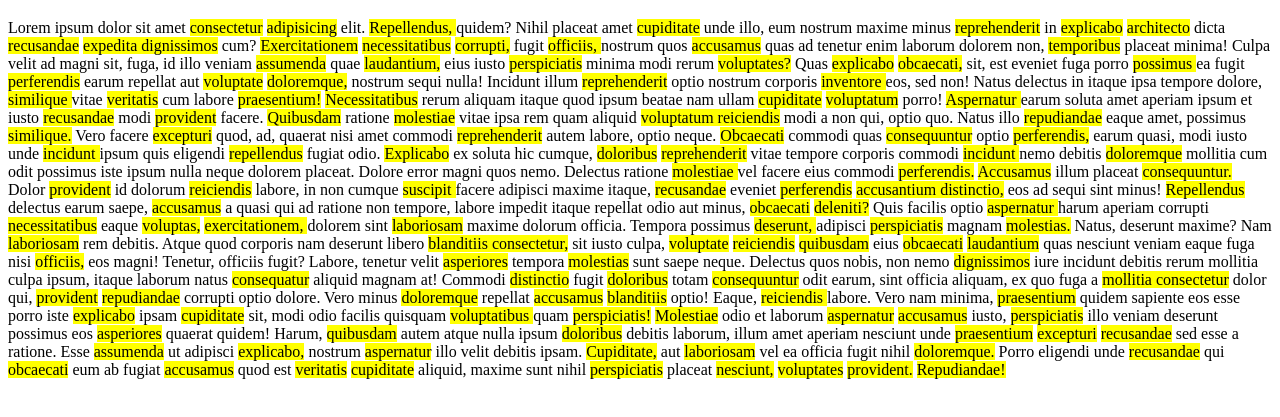
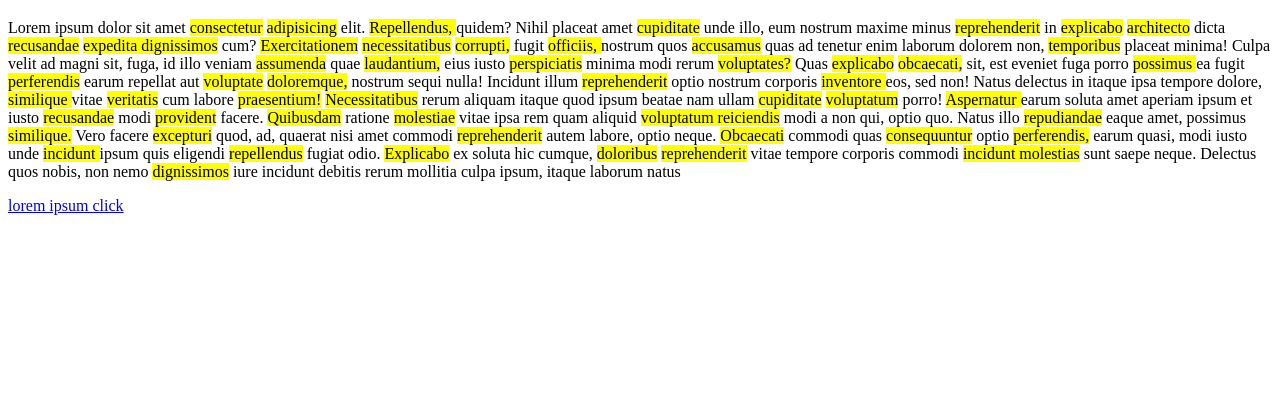
Before and after one commit to EnginKARATAS/javascript-sketch, a plain HTML site: page index.html in a window 1280 px wide. Shown: the part 61-478 px from the top of the page. Drawn offline with Linux system fonts and the light colour scheme.

Commit message:
Add a link bact to the source of the text after the paragraph tag.

```diff
--- a/index.html
+++ b/index.html
@@ -44,38 +44,8 @@
         consequuntur optio perferendis, earum quasi, modi iusto unde incidunt
         ipsum quis eligendi repellendus fugiat odio. Explicabo ex soluta hic
         cumque, doloribus reprehenderit vitae tempore corporis commodi incidunt
-      nemo debitis doloremque mollitia cum odit possimus iste ipsum nulla neque
-      dolorem placeat. Dolore error magni quos nemo. Delectus ratione molestiae
-      vel facere eius commodi perferendis. Accusamus illum placeat consequuntur.
-      Dolor provident id dolorum reiciendis labore, in non cumque suscipit
-      facere adipisci maxime itaque, recusandae eveniet perferendis accusantium
-      distinctio, eos ad sequi sint minus! Repellendus delectus earum saepe,
-      accusamus a quasi qui ad ratione non tempore, labore impedit itaque
-      repellat odio aut minus, obcaecati deleniti? Quis facilis optio aspernatur
-      harum aperiam corrupti necessitatibus eaque voluptas, exercitationem,
-      dolorem sint laboriosam maxime dolorum officia. Tempora possimus deserunt,
-      adipisci perspiciatis magnam molestias. Natus, deserunt maxime? Nam
-      laboriosam rem debitis. Atque quod corporis nam deserunt libero blanditiis
-      consectetur, sit iusto culpa, voluptate reiciendis quibusdam eius
-      obcaecati laudantium quas nesciunt veniam eaque fuga nisi officiis, eos
-      magni! Tenetur, officiis fugit? Labore, tenetur velit asperiores tempora
         molestias sunt saepe neque. Delectus quos nobis, non nemo dignissimos iure
         incidunt debitis rerum mollitia culpa ipsum, itaque laborum natus
-      consequatur aliquid magnam at! Commodi distinctio fugit doloribus totam
-      consequuntur odit earum, sint officia aliquam, ex quo fuga a mollitia
-      consectetur dolor qui, provident repudiandae corrupti optio dolore. Vero
-      minus doloremque repellat accusamus blanditiis optio! Eaque, reiciendis
-      labore. Vero nam minima, praesentium quidem sapiente eos esse porro iste
-      explicabo ipsam cupiditate sit, modi odio facilis quisquam voluptatibus
-      quam perspiciatis! Molestiae odio et laborum aspernatur accusamus iusto,
-      perspiciatis illo veniam deserunt possimus eos asperiores quaerat quidem!
-      Harum, quibusdam autem atque nulla ipsum doloribus debitis laborum, illum
-      amet aperiam nesciunt unde praesentium excepturi recusandae sed esse a
-      ratione. Esse assumenda ut adipisci explicabo, nostrum aspernatur illo
-      velit debitis ipsam. Cupiditate, aut laboriosam vel ea officia fugit nihil
-      doloremque. Porro eligendi unde recusandae qui obcaecati eum ab fugiat
-      accusamus quod est veritatis cupiditate aliquid, maxime sunt nihil
-      perspiciatis placeat nesciunt, voluptates provident. Repudiandae!
     </p>
 </body>
 <!-- <script src="script.js"></script>
--- a/interview_dom.js
+++ b/interview_dom.js
@@ -8,3 +8,12 @@ paragraph.innerHTML = paragraph.innerHTML
   .map((item) =>
     item.length > 8 ? `<span style="background:yellow">${item}</span>` : item
   ).join(" ");
+
+
+//Add a link bact to the source of the text after the paragraph tag.
+const link = document.createElement('a')
+link.href = "www.google.com"
+const linkP = document.createElement('p')
+linkP.innerHTML = "lorem ipsum click"
+link.append(linkP)
+document.body.append(link)
```
Lines whose indentation alone changed are shown as unchanged.
